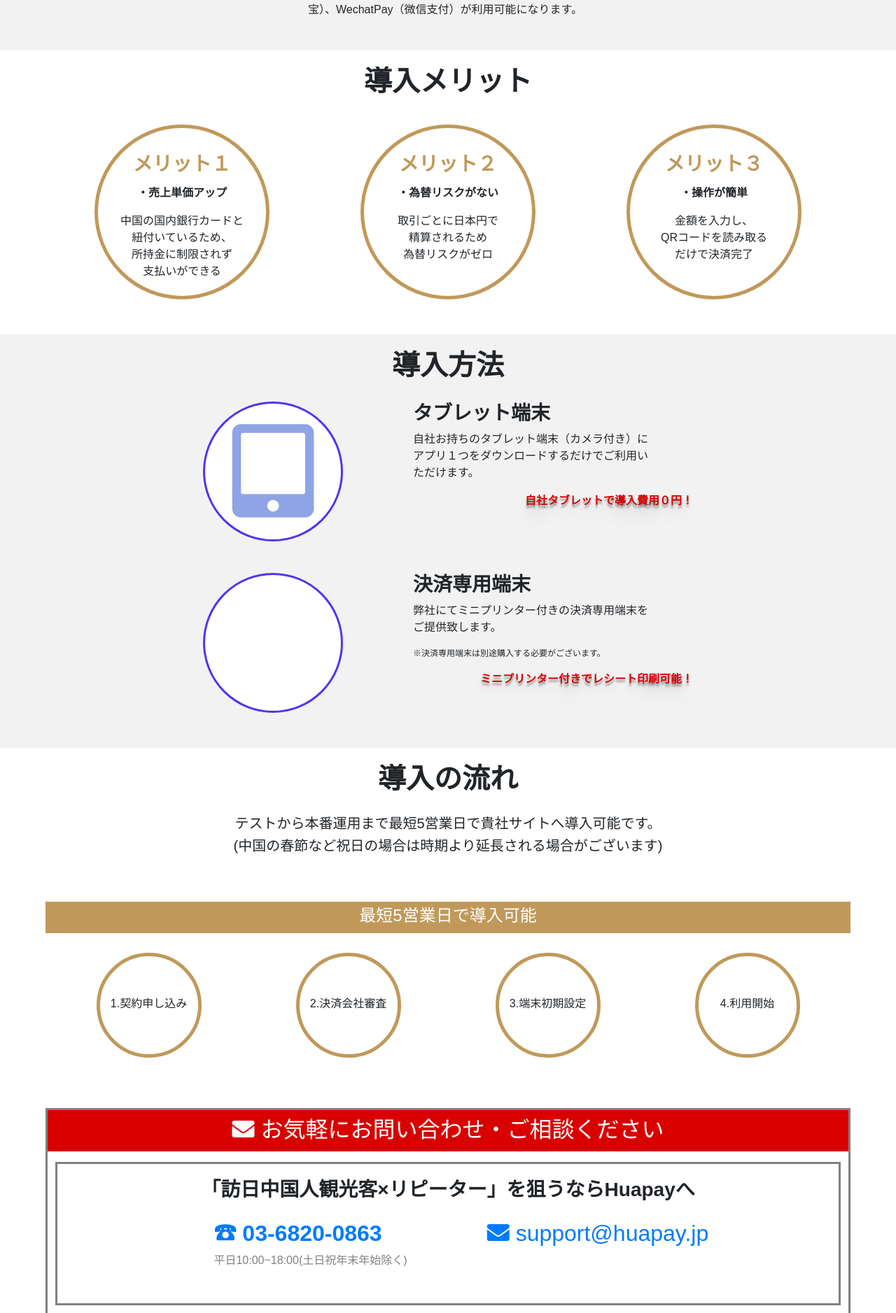
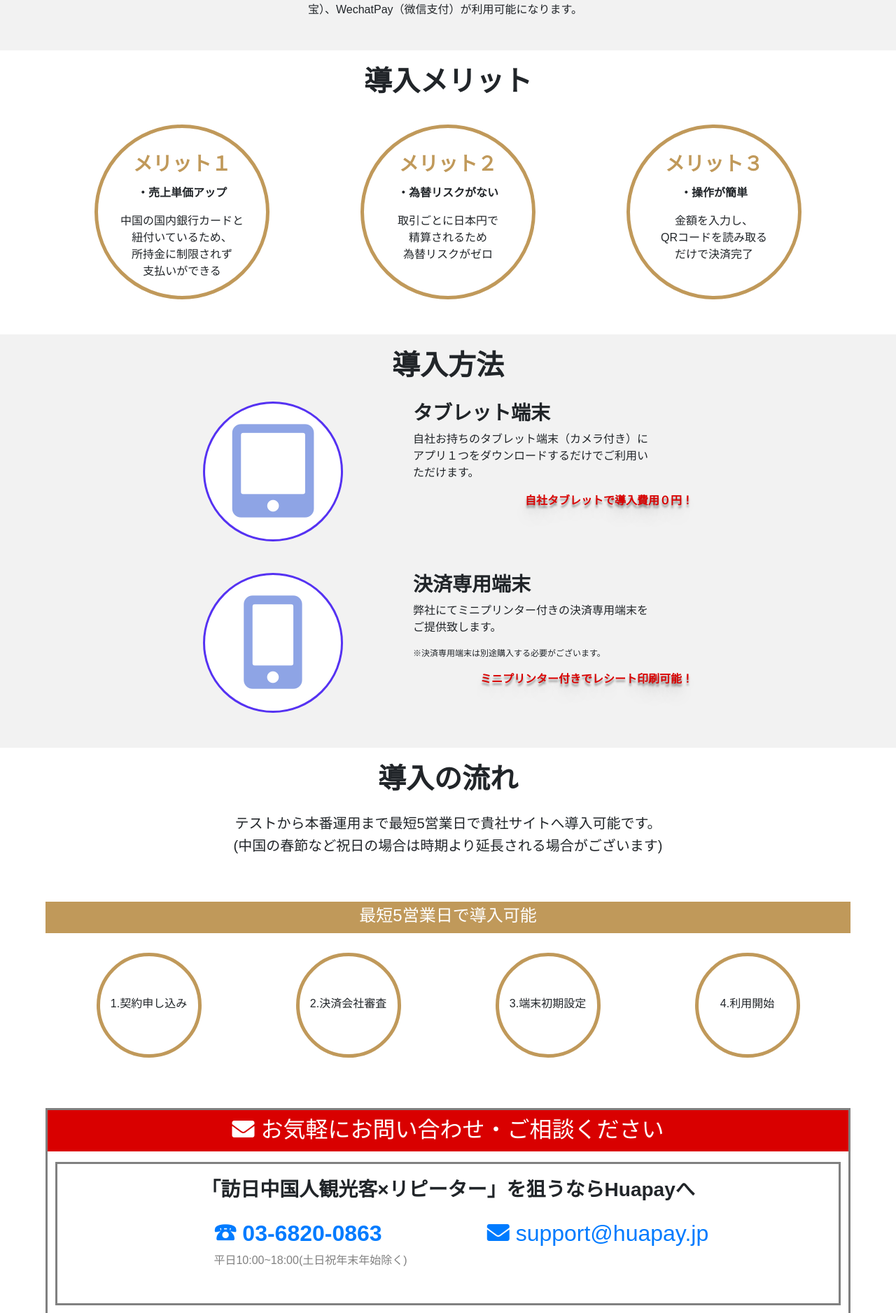
Before and after one commit to huapay/huapay.github.io, a Jekyll site: the page built from offline.html, in a window 1280 px wide. Shown: the part 844-2721 px from the top of the page at 70% size. Built offline with Jekyll 4.4.1, drawn with Linux system fonts in a browser that asks for light colours; nearby versions of some CDN libraries.

Commit message:
Fix typo and licensed icon

```diff
--- a/offline.html
+++ b/offline.html
@@ -113,7 +113,7 @@ permalink: /offline
             <div class="method-explain">
                 <div class="terminal-icon-circle">
                     <h1 class="mobile-icon">
-                        <i class="fal fa-mobile-android-alt"></i>
+                        <i class="fas fa-mobile-alt"></i>
                     </h1>
                 </div>
                 <div class="service-method-sentence">
```
